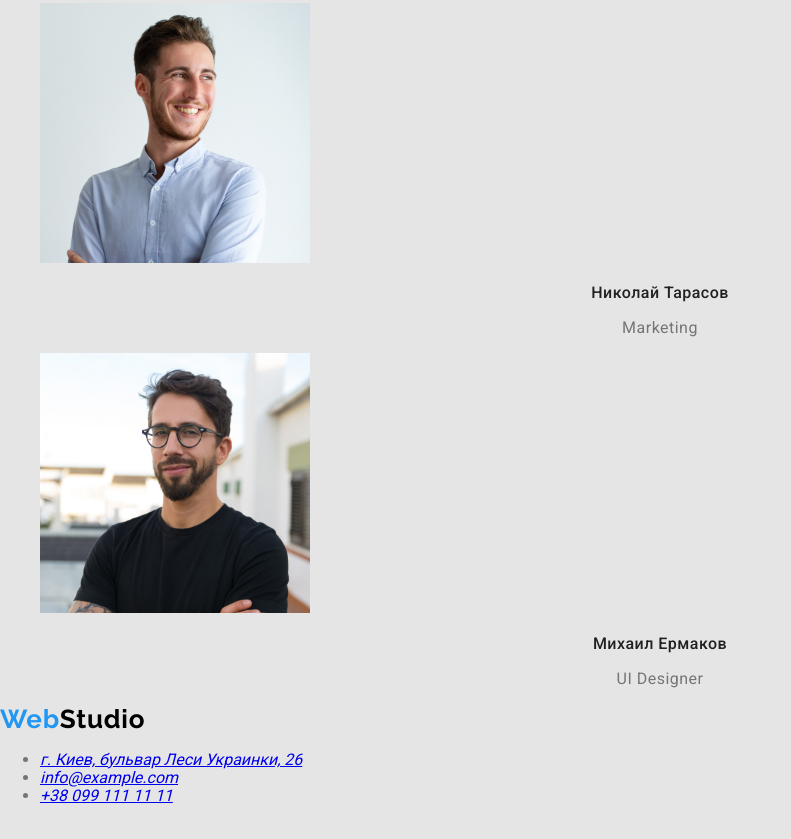
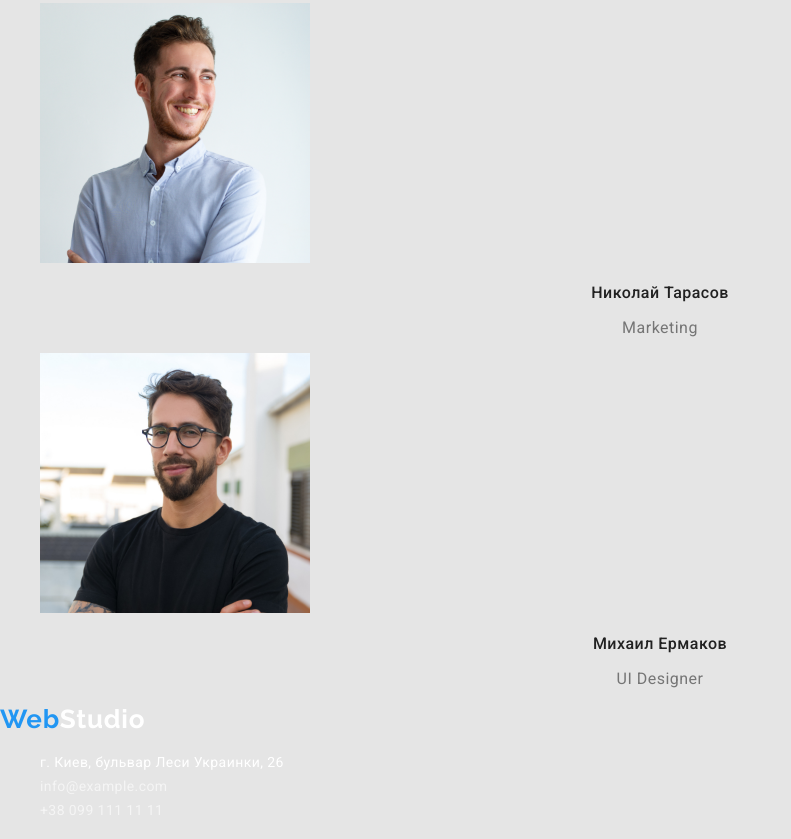
Before and after one commit to dmdudnik/goit-markup-hw-02, a plain HTML site: page index.html in a window 1280 px wide. Shown: the part 2404-3243 px from the top of the page, without its empty margins (0-791 px from the left). Drawn offline with Linux system fonts and the light colour scheme.

Commit message:
Добавлены стили для лого и адреса в футере

```diff
--- a/css/style.css
+++ b/css/style.css
@@ -139,3 +139,28 @@ body {
   text-align: center;
   letter-spacing: 0.03em;
 }
+
+/* FOOTER */
+.footer-logo {
+  color: white;
+}
+
+.footer-list-maplink {
+  font-family: Roboto;
+  font-style: normal;
+  font-weight: 400;
+  font-size: 14px;
+  line-height: 1.714;
+  letter-spacing: 0.03em;
+  color: white;
+}
+
+.footer-list-link {
+  font-family: Roboto;
+  font-style: normal;
+  font-weight: 400;
+  font-size: 14px;
+  line-height: 1.714;
+  letter-spacing: 0.03em;
+  color: rgba(255, 255, 255, 0.6);
+}
--- a/index.html
+++ b/index.html
@@ -118,23 +118,24 @@
     </main>
     <footer>
       <div>
-        <a class="logo link" href="./index.html" aria-label="логотип вебстудии"
+        <a class="footer-logo logo link" href="./index.html" aria-label="логотип вебстудии"
           ><span class="logo-chapter">Web</span>Studio</a
         >
-        <address>
-          <ul>
-            <li>
+        <address class="footer-adress">
+          <ul class="footer-adress-list">
+            <li class="footer-list-item list">
               <a
+                class="footer-list-maplink link"
                 href="https://www.google.com/maps/d/viewer?mid=10uSM3H-mIU3GznYo2szRIEphczw&usp=sharing"
                 target="_blank"
                 >г. Киев, бульвар Леси Украинки, 26</a
               >
             </li>
-            <li>
-              <a href="mailto:info@example.com">info@example.com</a>
+            <li class="footer-list-item list">
+              <a class="footer-list-link link" href="mailto:info@example.com">info@example.com</a>
             </li>
-            <li>
-              <a href="tel:+380991111111">+38 099 111 11 11</a>
+            <li class="footer-list-item list">
+              <a class="footer-list-link link" href="tel:+380991111111">+38 099 111 11 11</a>
             </li>
           </ul>
         </address>
```
